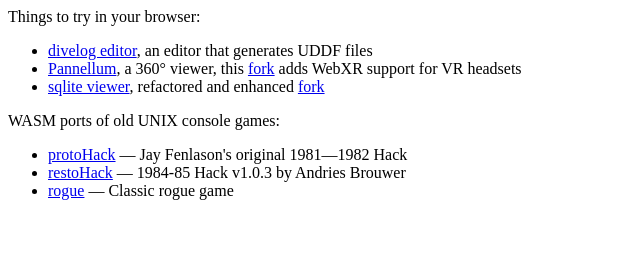
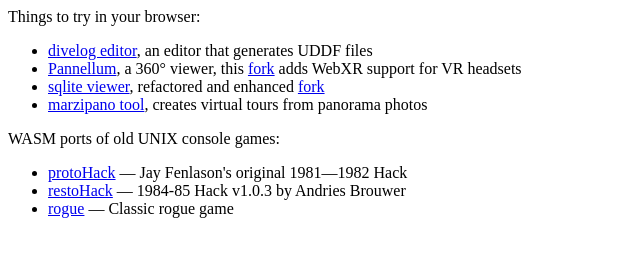
Before and after one commit to neuhaus/neuhaus.github.io, a plain HTML site: page index.html in a window 1280 px wide. Shown: the whole page, without its empty margins (0-640 px from the left). Drawn offline with Linux system fonts and the light colour scheme.

Commit message:
Serve marzipano-tool from its project Pages site

```diff
--- a/index.html
+++ b/index.html
@@ -6,6 +6,7 @@ Things to try in your browser:
 <li><a href="divelog-editor/">divelog editor</a>, an editor that generates UDDF files</li>
 <li><a href="pannellum/">Pannellum</a>, a 360° viewer, this <a href="https://github.com/mpetroff/pannellum">fork</a> adds WebXR support for VR headsets</li>
 <li><a href="sqlite-viewer/">sqlite viewer</a>, refactored and enhanced <a href="https://github.com/inloop/sqlite-viewer">fork</a></li>
+<li><a href="marzipano-tool/">marzipano tool</a>, creates virtual tours from panorama photos</li>
 </ul>
 WASM ports of old UNIX console games:
 <ul>
```
